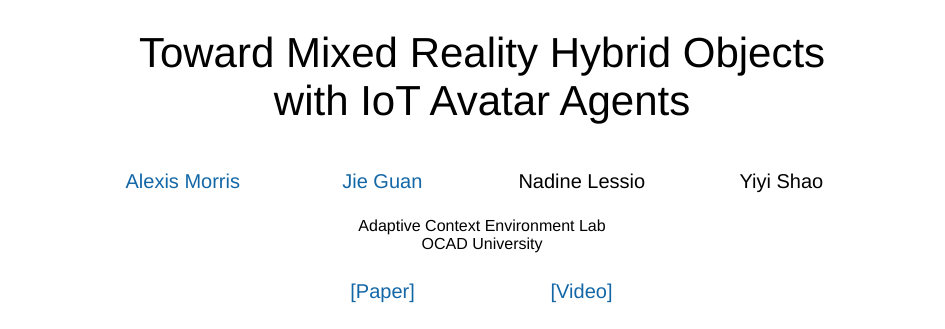
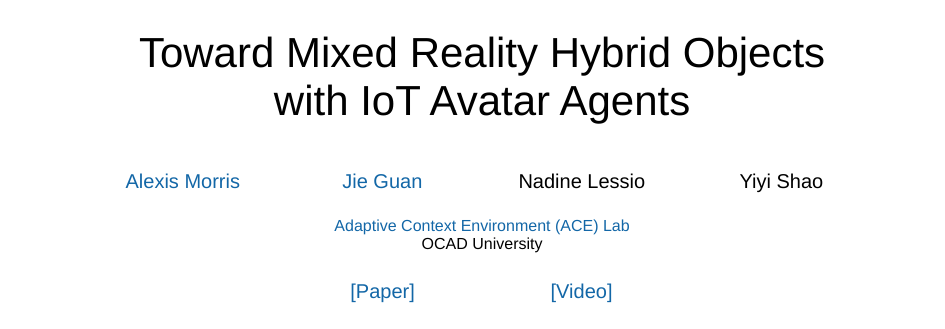
Before and after one commit to Adaptive-Context-Environments-Lab/IoT-Avatar-2.0, a plain HTML site: page index.html in a window 1280 px wide. Shown: the top 329 px of the page, without its empty margins (158-1103 px from the left). Drawn offline with Linux system fonts and the light colour scheme.

Commit message:
Update index.html

```diff
--- a/index.html
+++ b/index.html
@@ -167,7 +167,7 @@
        <tr>
         <td align=center width=100px>
         <center>
-        <span style="font-size:16px"><br/>Adaptive Context Environment Lab<br/>OCAD University<br/></span>
+        <span style="font-size:16px"><br/><a href="https://www2.ocadu.ca/research/acelab/home">Adaptive Context Environment (ACE) Lab</a> <br/>OCAD University<br/></span>
         </center>
         </td>
      </tr>
```
